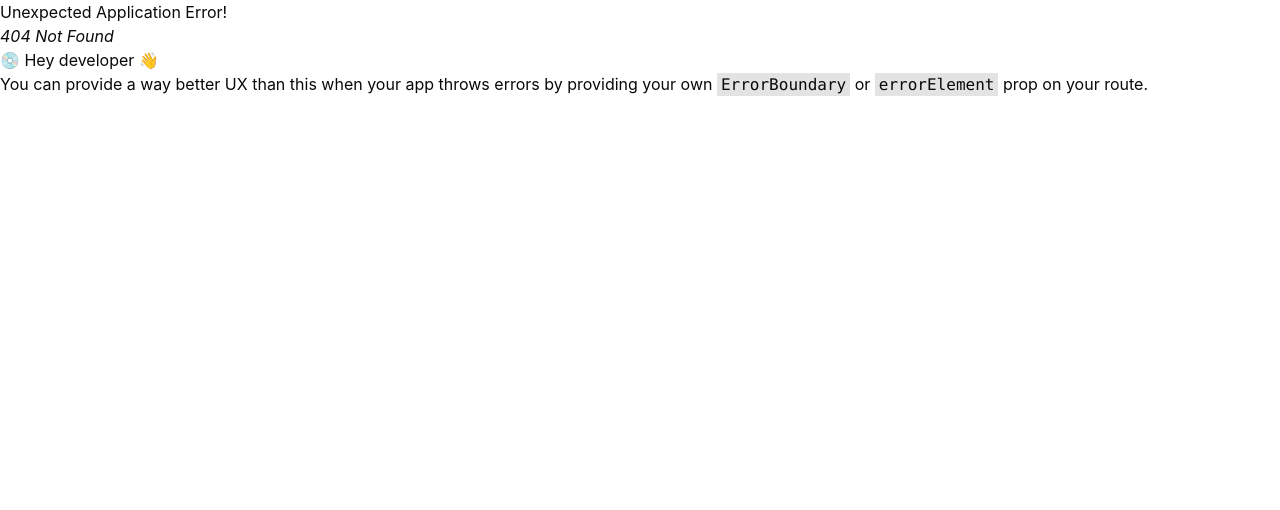
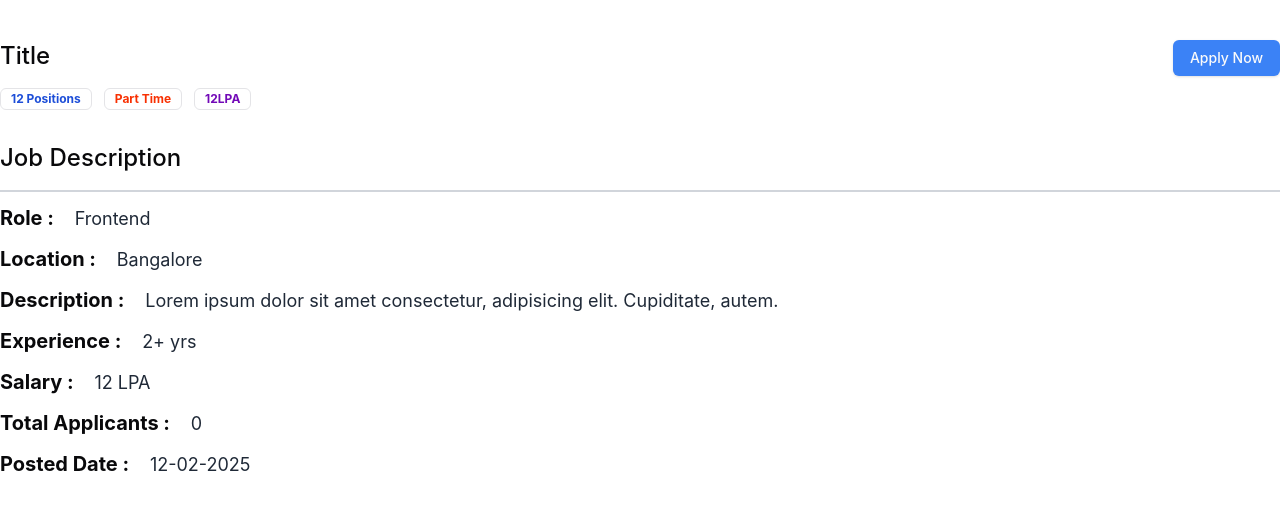
Before and after one commit to OmJha5/Job-Portal-App, a React (Vite) app in the folder Frontend/: page /jobs/description/1 in a window 1280 px wide. Before the commit this address had no page. Shown: the top 510 px of the page. Built offline with nearby package versions, Linux system fonts and the light colour scheme.

Commit message:
Done with Job Description UI

```diff
--- a/Frontend/src/App.jsx
+++ b/Frontend/src/App.jsx
@@ -8,6 +8,7 @@ import "./App.css"
 import Jobs from './components/Jobs'
 import Browse from './components/Browse'
 import Profile from './components/Profile'
+import JobDescription from './components/JobDescription'
 
 const appRouter = createBrowserRouter([
     {
@@ -38,6 +39,11 @@ const appRouter = createBrowserRouter([
     {
       path : "/profile",
       element : <Profile/>
+    },
+
+    {
+      path : "/jobs/description/:id",
+      element : <JobDescription/>
     }
 ])
 
--- a/Frontend/src/components/Job.jsx
+++ b/Frontend/src/components/Job.jsx
@@ -3,8 +3,12 @@ import React from 'react'
 import { Button } from './ui/button'
 import { Avatar, AvatarImage } from '@radix-ui/react-avatar'
 import { Badge } from "@/components/ui/badge"
+import { useNavigate } from 'react-router-dom'
 
 export default function Job() {
+    let navigate = useNavigate();
+    let jobId = "dkjdfdfjd";
+
   return (
     <div className='p-5 rounded-md shadow-xl border border-gray-100'>
         <div className="flex justify-between">
@@ -37,7 +41,7 @@ export default function Job() {
         </div>
 
         <div className='flex gap-4 my-3'>
-            <Button variant="outline">Details</Button>
+            <Button variant="outline" onClick={() => navigate(`/jobs/description/${jobId}`)}>Details</Button>
             <Button className="bg-[#7209b7]">Save For Later</Button>
         </div>
 
--- /dev/null
+++ b/Frontend/src/components/JobDescription.jsx
@@ -0,0 +1,41 @@
+import React from 'react'
+import { Badge } from './ui/badge'
+import { Button } from './ui/button'
+
+export default function JobDescription() {
+    let isApplied = false
+
+    return (
+        <div className='w-[100vw]'>
+            <div className="max-w-7xl m-auto my-10">
+                <div className="flex justify-between">
+                    <div>
+                        <h1 className="font-medium text-2xl">Title</h1>
+                        <div className='flex gap-3 my-4'>
+                            <Badge className={"text-blue-700 font-bold"} variant="outline">12 Positions</Badge>
+                            <Badge className={"text-[#F83002] font-bold"} variant="outline">Part Time</Badge>
+                            <Badge className={"text-[#7209b7] font-bold"} variant="outline">12LPA</Badge>
+                        </div>
+                    </div>
+
+                    <div>
+                        <Button disabled={isApplied} className="bg-blue-500 hover:bg-blue-600">Apply Now</Button>
+                    </div>
+                </div>
+
+                <h1 className='border-b-2 border-b-gray-300 font-medium text-2xl py-4'>Job Description</h1>
+
+                <div>
+                    <h1 className="font-bold text-xl my-3">Role : <span className='ml-4 text-lg font-normal text-gray-800'>Frontend</span></h1>
+                    <h1 className="font-bold text-xl my-3">Location : <span className='ml-4 text-lg font-normal text-gray-800'>Bangalore</span></h1>
+                    <h1 className="font-bold text-xl my-3">Description : <span className='ml-4 text-lg font-normal text-gray-800'>Lorem ipsum dolor sit amet consectetur, adipisicing elit. Cupiditate, autem.</span></h1>
+                    <h1 className="font-bold text-xl my-3">Experience : <span className='ml-4 text-lg font-normal text-gray-800'>2+ yrs</span></h1>
+                    <h1 className="font-bold text-xl my-3">Salary : <span className='ml-4 text-lg font-normal text-gray-800'>12 LPA</span></h1>
+                    <h1 className="font-bold text-xl my-3">Total Applicants : <span className='ml-4 text-lg font-normal text-gray-800'>0</span></h1>
+                    <h1 className="font-bold text-xl my-3">Posted Date : <span className='ml-4 text-lg font-normal text-gray-800'>12-02-2025</span></h1>
+                </div>
+            </div>
+
+        </div>
+    )
+}
```
